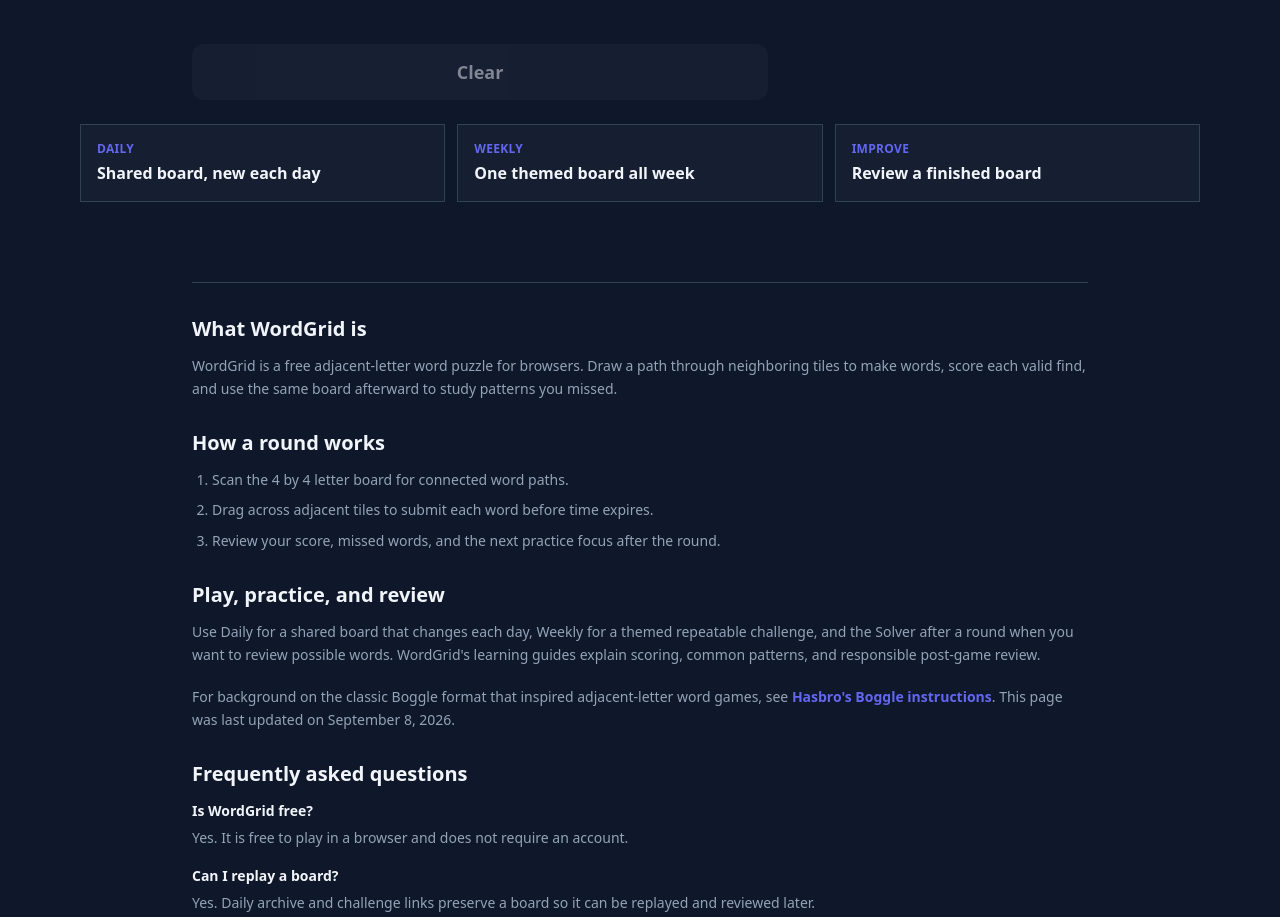
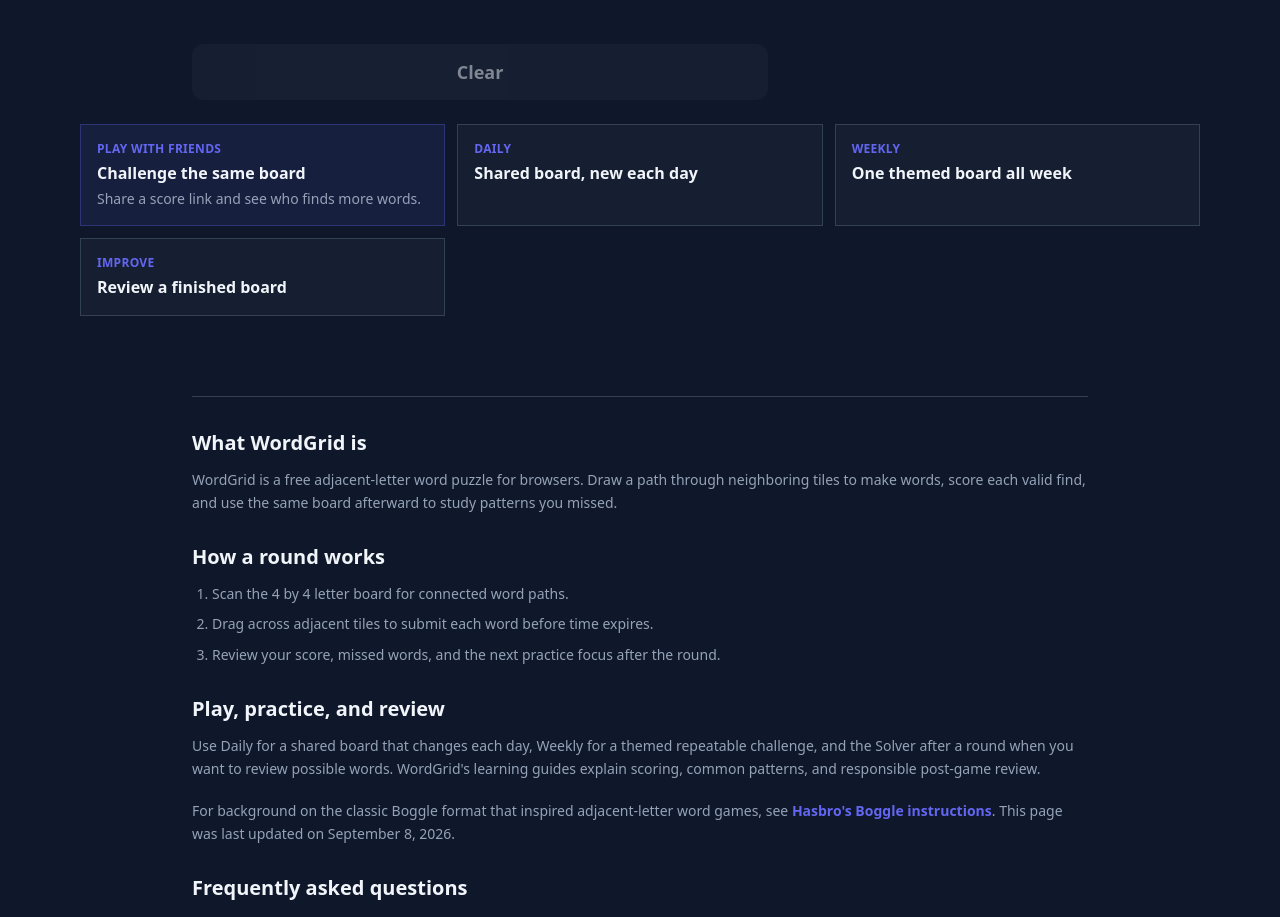
Before and after one commit to aieasygames-alt/wordgrid, a Next.js app: page / in a window 1280 px wide. Shown: the part 840-1757 px from the top of the page. Built offline with nearby package versions, Linux system fonts and the light colour scheme.

Commit message:
feat: promote friend challenge entry points

```diff
--- a/src/app/HomeClient.tsx
+++ b/src/app/HomeClient.tsx
@@ -83,6 +83,11 @@
         />
       </div>
       <section className="grid gap-3 sm:grid-cols-3">
+        <Link href="/challenge" className="border border-primary/30 bg-primary/10 p-4 transition hover:bg-primary/15">
+          <div className="text-xs font-semibold uppercase tracking-wide text-primary">Play with friends</div>
+          <div className="mt-1 font-semibold">Challenge the same board</div>
+          <p className="mt-1 text-sm text-text-muted">Share a score link and see who finds more words.</p>
+        </Link>
         <Link href="/daily" className="border border-border bg-surface/50 p-4 transition hover:bg-surface">
           <div className="text-xs font-semibold uppercase tracking-wide text-primary">Daily</div>
           <div className="mt-1 font-semibold">Shared board, new each day</div>
--- a/src/app/challenge/page.tsx
+++ b/src/app/challenge/page.tsx
@@ -6,9 +6,9 @@
 const BASE_URL = "https://wordgrid.games";
 
 export const metadata: Metadata = {
-  title: "WordGrid Challenge — Share and Beat the Same Grid",
+  title: "Play WordGrid With Friends — Share and Beat the Same Grid",
   description:
-    "Open a shared WordGrid board, compare scores, challenge friends, and review the grid with the solver after play.",
+    "Play WordGrid with friends online. Share the same board, compare scores across devices, and review missed words after the challenge.",
   alternates: { canonical: "/challenge" },
   openGraph: {
     title: "WordGrid Challenge — Share and Beat the Same Grid",
--- a/src/app/page.tsx
+++ b/src/app/page.tsx
@@ -6,12 +6,12 @@
 export const metadata: Metadata = {
   title: "Play Word Grid Online Free — WordGrid Game",
   description:
-    "Play WordGrid free online. Find words in Boggle-style grids with no download or sign-up, then review your score with Daily and Solver tools.",
+    "Play WordGrid free online with friends. Find words in Boggle-style grids, share the same board, compare scores, and review your game with no download or sign-up.",
   alternates: { canonical: "/" },
   openGraph: {
     title: "Play Word Grid Online Free — WordGrid Game",
     description:
-      "A Word Grid platform for playing boards, solving puzzles, and learning word patterns.",
+      "A free Word Grid platform for playing boards with friends, comparing scores, solving puzzles, and learning word patterns.",
     url: BASE_URL,
     images: [
       {
@@ -54,7 +54,7 @@
     applicationCategory: "Game",
     gamePlatform: "Web browser",
     genre: ["Word game", "Puzzle game"],
-    playMode: "SinglePlayer",
+    playMode: ["SinglePlayer", "MultiPlayer"],
     isAccessibleForFree: true,
     description: "A free browser word grid game where players connect adjacent letters to form words.",
     dateModified: modified,
@@ -67,6 +67,7 @@
       { "@type": "Question", name: "How do you play WordGrid?", acceptedAnswer: { "@type": "Answer", text: "Connect adjacent letters horizontally, vertically, or diagonally to make words. Each tile can be used once per word. Submit words before the timer ends." } },
       { "@type": "Question", name: "Is WordGrid free to play?", acceptedAnswer: { "@type": "Answer", text: "Yes. WordGrid runs in a browser with no download or account required." } },
       { "@type": "Question", name: "What can I do after a round?", acceptedAnswer: { "@type": "Answer", text: "Review missed words, open the solver for the same board, share a challenge link, or play the Daily and Weekly boards." } },
+      { "@type": "Question", name: "Can I play WordGrid with friends?", acceptedAnswer: { "@type": "Answer", text: "Yes. Finish a round, save your name and score, then share the challenge link. Friends can play the same board and compare scores on the shared challenge page." } },
     ],
   };
 
```
